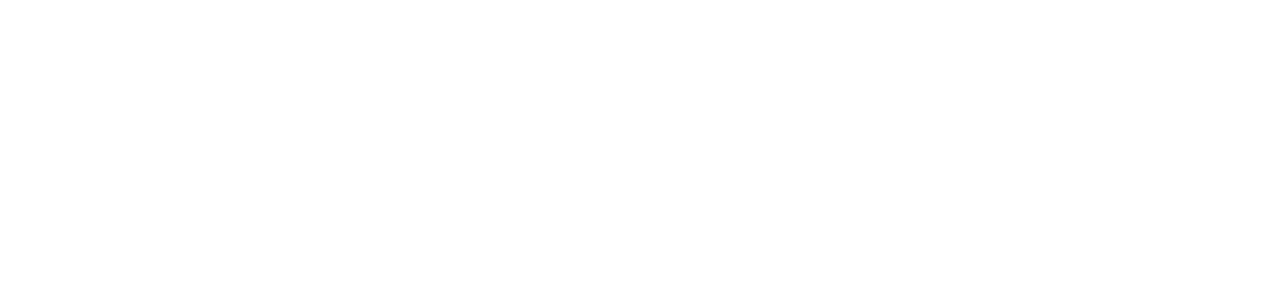
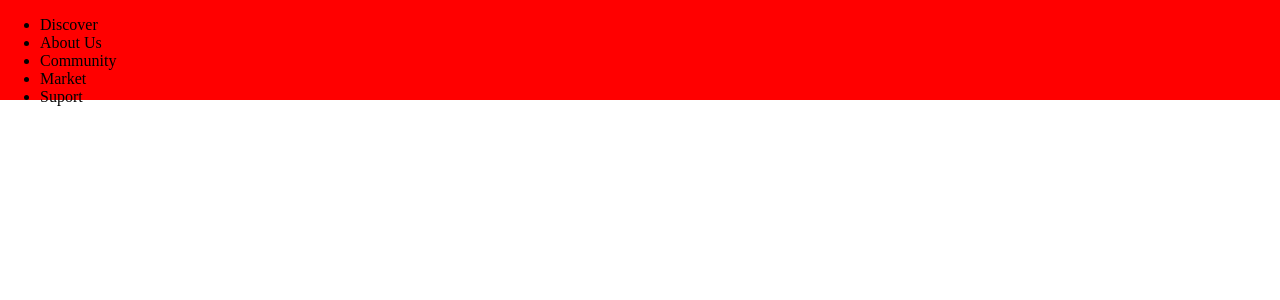
Before and after one commit to jojrms/landing-page-crypto-bull, a React (Create React App) app: page / in a window 1280 px wide. Shown: the top 300 px of the page. Built offline with nearby package versions, Linux system fonts and the light colour scheme.

Commit message:
feat: Creating header component

```diff
--- a/src/App.js
+++ b/src/App.js
@@ -1,7 +1,9 @@
+import LandingPage from "./components/pages/LandingPage";
+
 function App() {
   return (
     <div className="App">
-
+      <LandingPage/>
     </div>
   );
 }
--- /dev/null
+++ b/src/components/pages/LandingPage.js
@@ -0,0 +1,21 @@
+import {
+    Header
+} from '../styles/LandingPage.style.js';
+
+export default function LandingPage(){
+
+    return(
+        <>
+            <Header>
+                <i/>
+                <ul>
+                    <li>Discover</li>
+                    <li>About Us</li>
+                    <li>Community</li>
+                    <li>Market</li>
+                    <li>Suport</li>
+                </ul>
+            </Header>
+        </>
+    )
+}
--- /dev/null
+++ b/src/components/styles/LandingPage.style.js
@@ -0,0 +1,8 @@
+import styled from 'styled-components';
+
+export const Header = styled.header`
+    width: 100%;
+    height: 100px;
+    display: grid;
+    background-color: red;
+`
```
